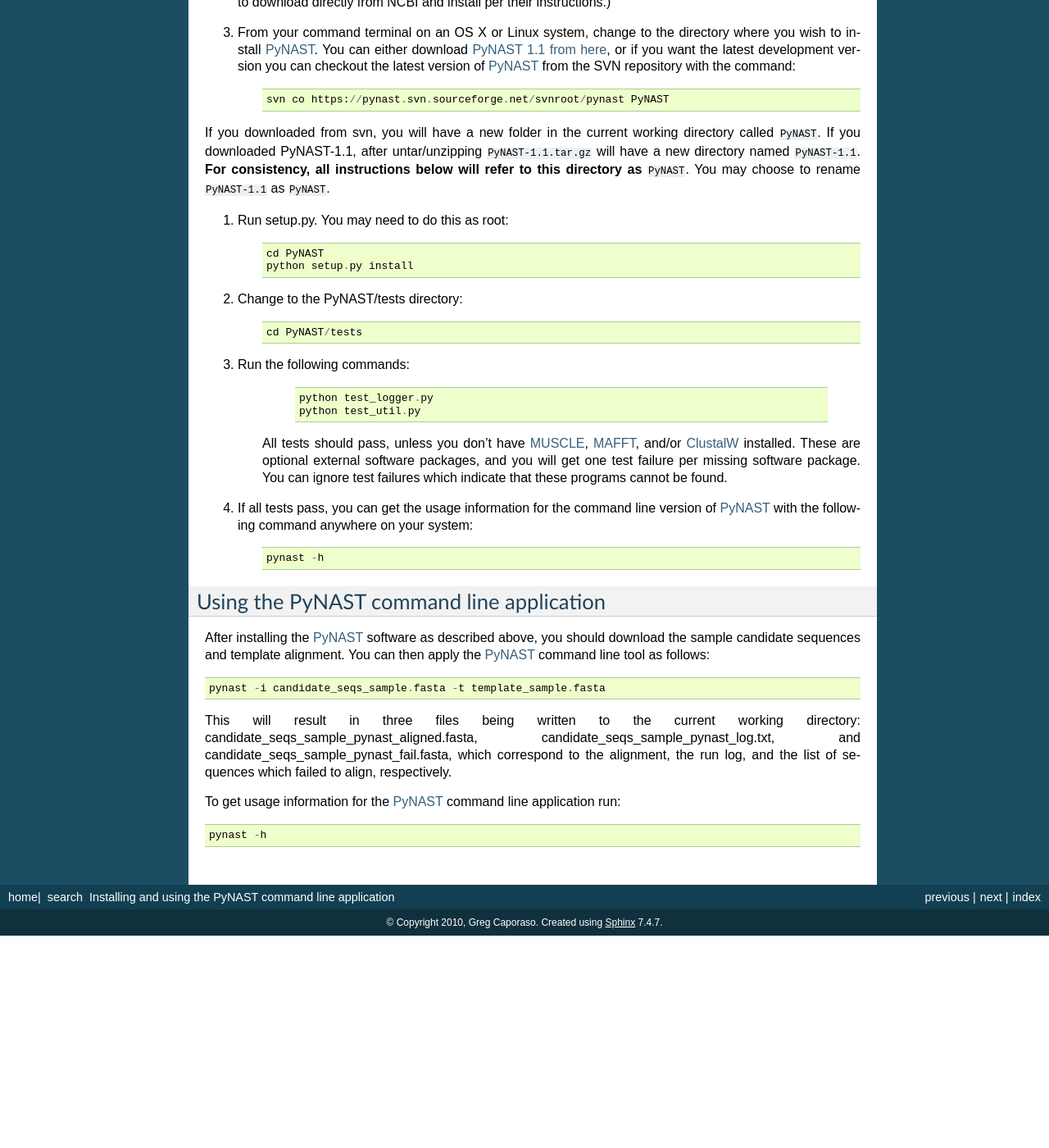
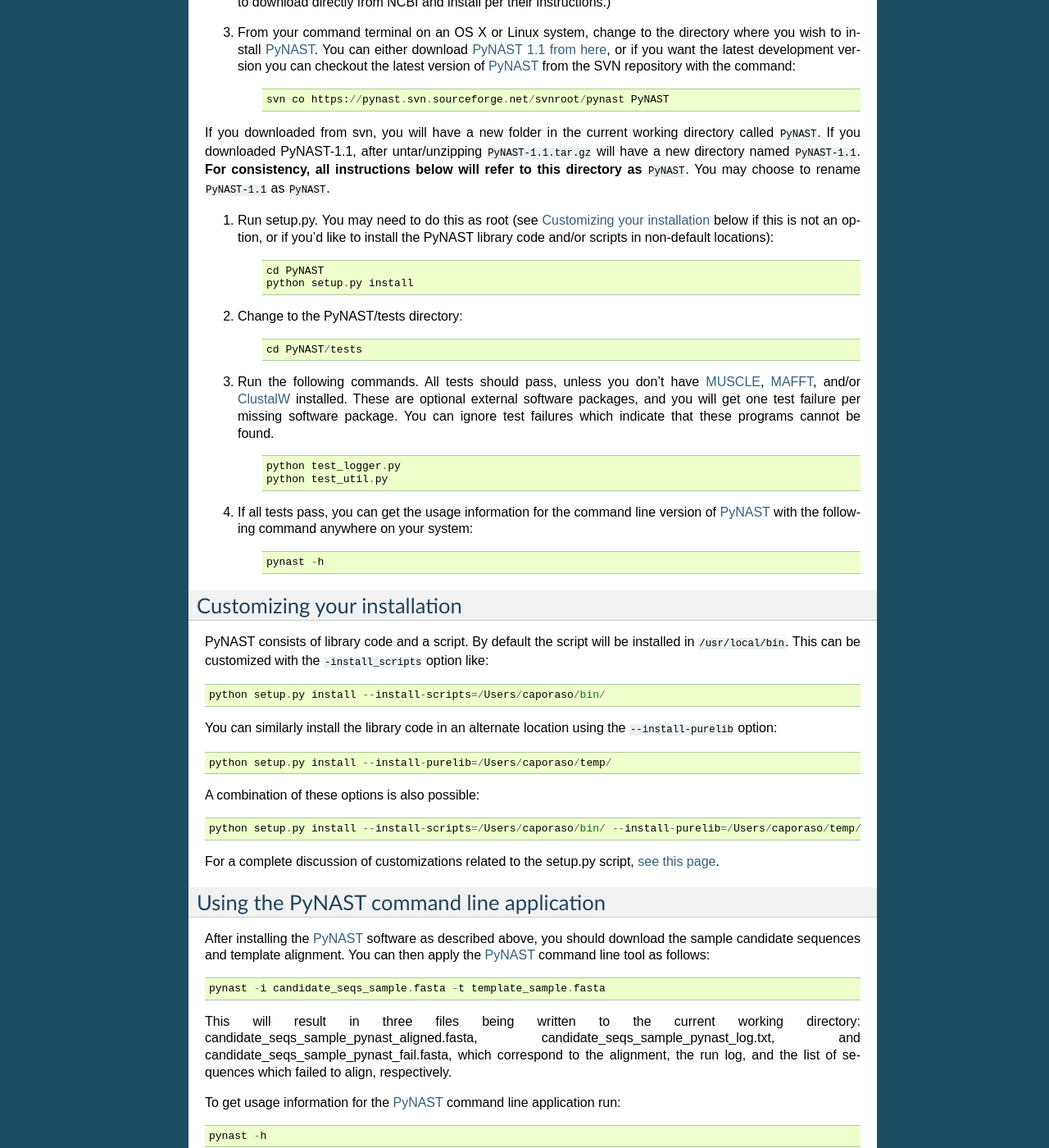
Before and after one commit to biocore/pynast, a Sphinx documentation site: the page built from doc/install.rst, in a window 1280 px wide and 1400 px high, scrolled down 844 px. Shown: the whole window at 82% size. Built offline with Sphinx 7.4.7, drawn with Linux system fonts in a browser that asks for light colours; before the commit the page ends 1985 px from its top, so only the background shows below that.

Commit message:
Updated documentation re: the install script to include information about how to install in non-standard locations.

```diff
--- a/doc/install.rst
+++ b/doc/install.rst
@@ -35,7 +35,7 @@ Installation steps
 
 If you downloaded from svn, you will have a new folder in the current working directory called ``PyNAST``. If you downloaded PyNAST-1.1, after untar/unzipping ``PyNAST-1.1.tar.gz`` will have a new directory named ``PyNAST-1.1``. **For consistency, all instructions below will refer to this directory as** ``PyNAST``. You may choose to rename ``PyNAST-1.1`` as ``PyNAST``.
 
-#. Run setup.py. You may need to do this as root:
+#. Run setup.py. You may need to do this as root (see :ref:`customizing_your_installation` below if this is not an option, or if you'd like to install the PyNAST library code and/or scripts in non-default locations):
 	::
 
 		cd PyNAST
@@ -46,18 +46,41 @@ If you downloaded from svn, you will have a new folder in the current working di
 
 		cd PyNAST/tests
 
-#. Run the following commands:
+#. Run the following commands. All tests should pass, unless you don't have MUSCLE_, MAFFT_, and/or ClustalW_ installed. These are optional external software packages, and you will get one test failure per missing software package. You can ignore test failures which indicate that these programs cannot be found.
 	::
 
 		python test_logger.py
 		python test_util.py
 
-      All tests should pass, unless you don't have MUSCLE_, MAFFT_, and/or ClustalW_ installed. These are optional external software packages, and you will get one test failure per missing software package. You can ignore test failures which indicate that these programs cannot be found.
-
 #. If all tests pass, you can get the usage information for the command line version of PyNAST_ with the following command anywhere on your system:
 	::
 
 		pynast -h
+
+.. _customizing_your_installation:
+
+Customizing your installation
+=============================
+
+PyNAST consists of library code and a script. By default the script will be installed in ``/usr/local/bin``. This can be customized with the ``-install_scripts`` option like:
+
+::
+
+	python setup.py install --install-scripts=/Users/caporaso/bin/
+
+You can similarly install the library code in an alternate location using the ``--install-purelib`` option:
+
+::
+
+	python setup.py install --install-purelib=/Users/caporaso/temp/
+
+
+A combination of these options is also possible:
+::
+
+	python setup.py install --install-scripts=/Users/caporaso/bin/ --install-purelib=/Users/caporaso/temp/
+
+For a complete discussion of customizations related to the setup.py script, `see this page <http://docs.python.org/install/index.html#alternate-installation-the-home-scheme>`_.
 
 Using the PyNAST command line application
 =========================================
```
Also changed, not shown: 6 other files.
